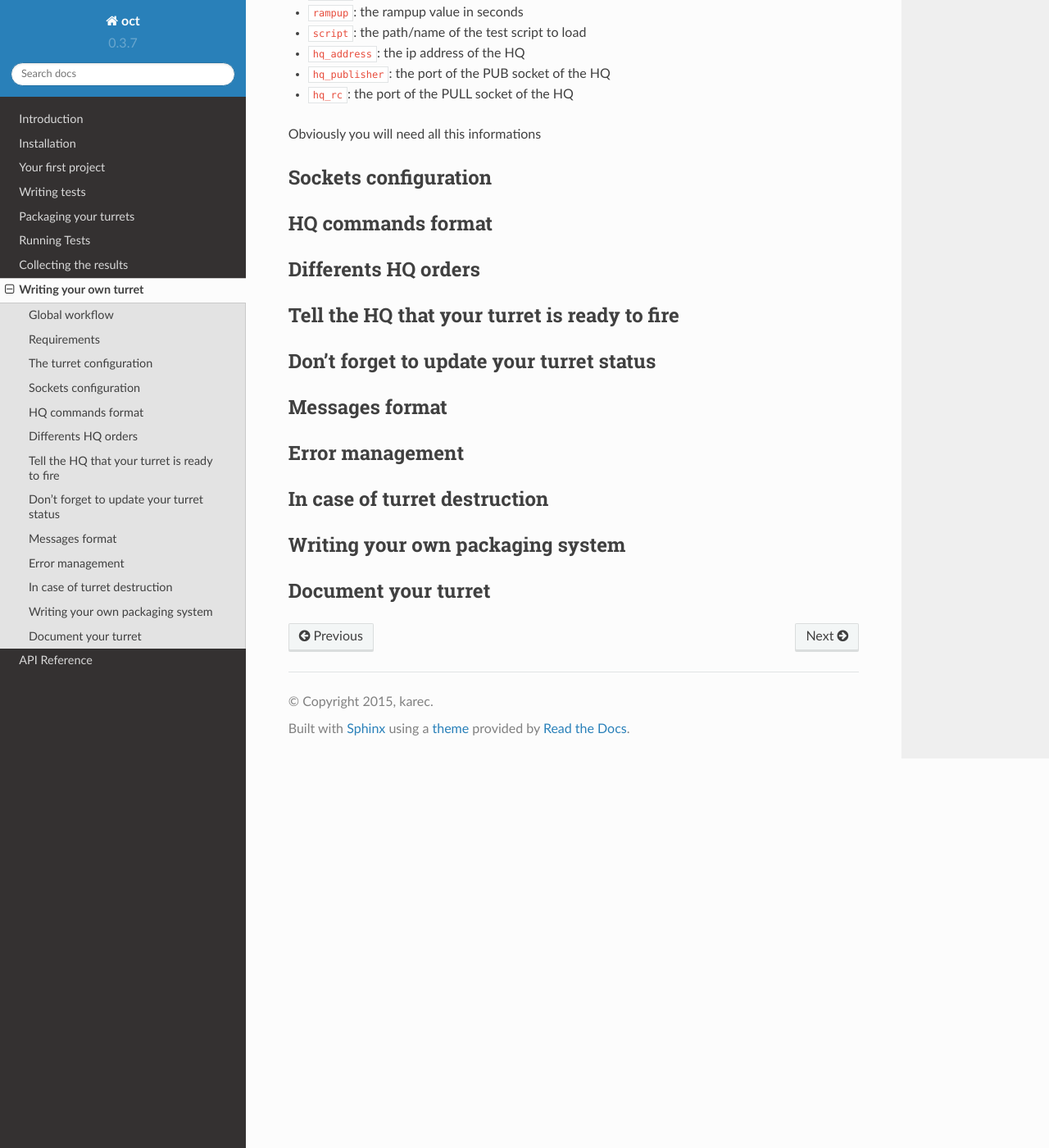
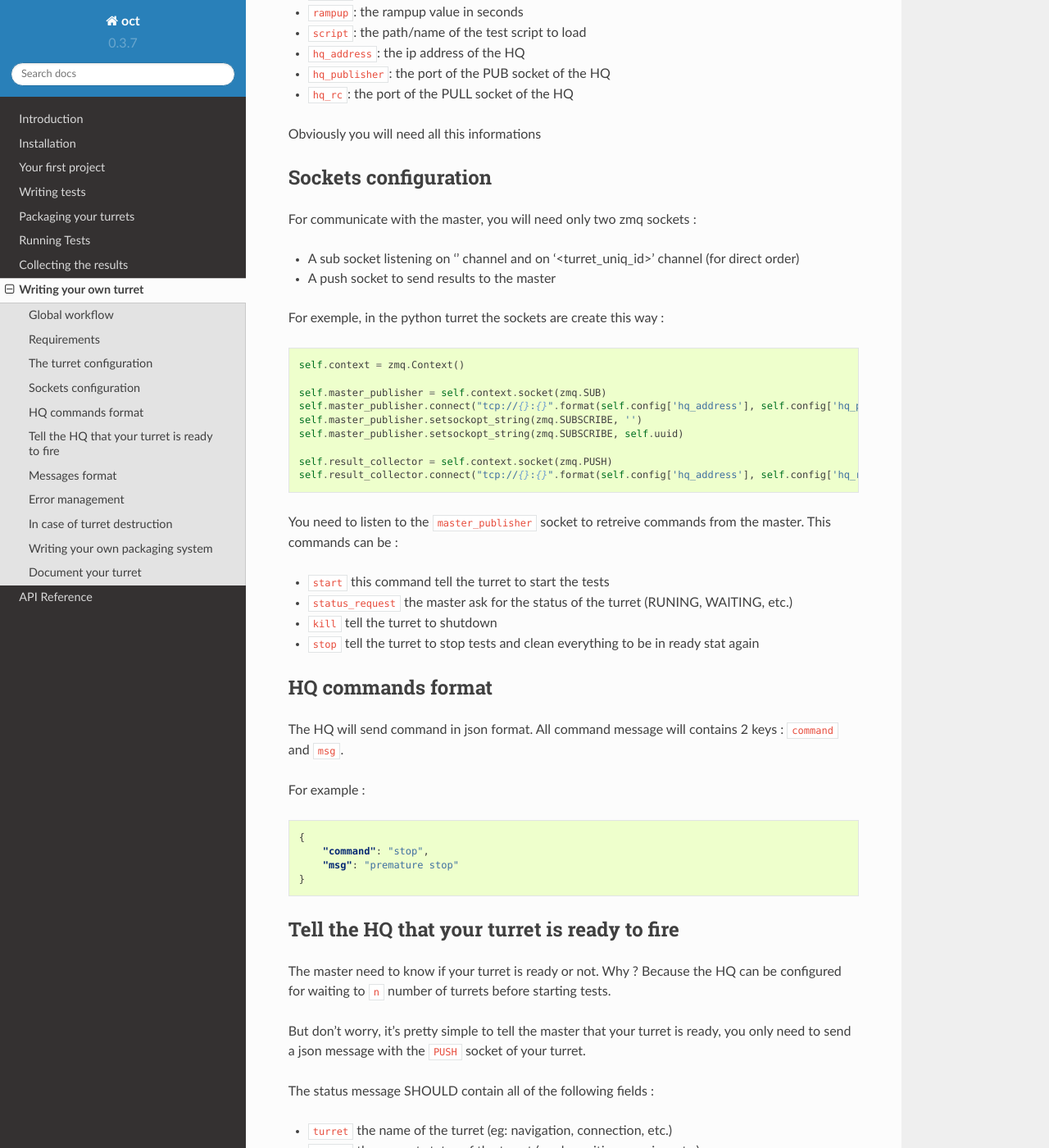
Before and after one commit to TheGhouls/oct, a Sphinx documentation site: the page built from doc/writing_turret.rst, in a window 1280 px wide and 1400 px high, scrolled down 1714 px. Shown: the whole window at 82% size. Built offline with Sphinx 7.4.7 and the Read the Docs theme 2.0.0, drawn with Linux system fonts in a browser that asks for light colours; pages that are not in the unit, such as notebooks, are missing from menus; some of the changed text lies outside the part shown.

Commit message:
update the write turret doc

```diff
--- a/doc/writing_turret.rst
+++ b/doc/writing_turret.rst
@@ -75,20 +75,86 @@ Obviously you will need all this informations
 Sockets configuration
 ---------------------
 
+For communicate with the master, you will need only two zmq sockets :
+
+* A sub socket listening on '' channel and on '<turret_uniq_id>' channel (for direct order)
+* A push socket to send results to the master
+
+For exemple, in the python turret the sockets are create this way :
+
+.. code-block:: python
+
+    self.context = zmq.Context()
+
+    self.master_publisher = self.context.socket(zmq.SUB)
+    self.master_publisher.connect("tcp://{}:{}".format(self.config['hq_address'], self.config['hq_publisher']))
+    self.master_publisher.setsockopt_string(zmq.SUBSCRIBE, '')
+    self.master_publisher.setsockopt_string(zmq.SUBSCRIBE, self.uuid)
+
+    self.result_collector = self.context.socket(zmq.PUSH)
+    self.result_collector.connect("tcp://{}:{}".format(self.config['hq_address'], self.config['hq_rc']))
+
+You need to listen to the ``master_publisher`` socket to retreive commands from the master. This commands can be :
+
+* ``start`` this command tell the turret to start the tests
+* ``status_request`` the master ask for the status of the turret (RUNING, WAITING, etc.)
+* ``kill`` tell the turret to shutdown
+* ``stop`` tell the turret to stop tests and clean everything to be in ready stat again
+
 HQ commands format
 ------------------
 
-Differents HQ orders
---------------------
+The HQ will send command in json format. All command message will contains 2 keys : ``command`` and ``msg``.
+
+For example :
+
+.. code-block:: json
+
+    {
+        "command": "stop",
+        "msg": "premature stop"
+    }
 
 Tell the HQ that your turret is ready to fire
 ---------------------------------------------
 
-Don't forget to update your turret status
------------------------------------------
+The master need to know if your turret is ready or not. Why ? Because the HQ can be configured for waiting to ``n`` number
+of turrets before starting tests.
+
+But don't worry, it's pretty simple to tell the master that your turret is ready, you only need to send a json message with the
+``PUSH`` socket of your turret.
+
+The status message SHOULD contain all of the following fields :
+
+* ``turret`` the name of the turret (eg: navigation, connection, etc.)
+* ``status`` the current status of the turret (ready, waiting, running, etc.)
+* ``uuid`` the unid id of the turret
+* ``rampup`` the rampup setting of the turret
+* ``script`` the test script associated with the turret
+* ``canons`` the number of canons on the turret
+
+A complete json status message will look like this :
+
+.. code-block:: json
+
+    {
+        "turret": "navigation",
+        "status": "READY",
+        "uuid": "d7b8a1cc-639a-405c-9b16-62ce5cd66f36",
+        'rampup': "30",
+        'script': "tests/navigation.py",
+        'canons': "250"
+    }
+
+.. note::
+
+    The status messages are not fixed, since it will only be used in the final html report for displaying the latest known status of each turret. But it's important to update it, since if a turret crash it will obviously impact the results
+
 
 Messages format
 ---------------
+
+
 
 Error management
 ----------------
```
